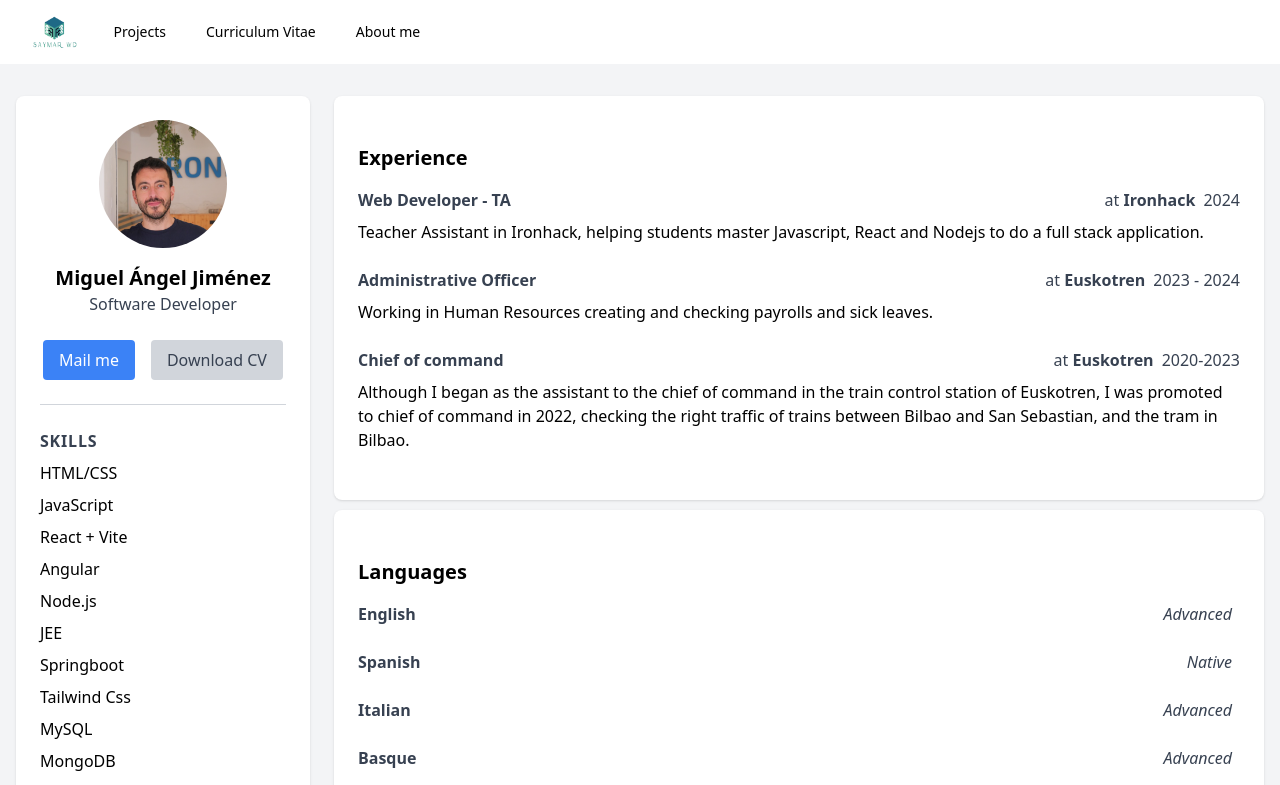
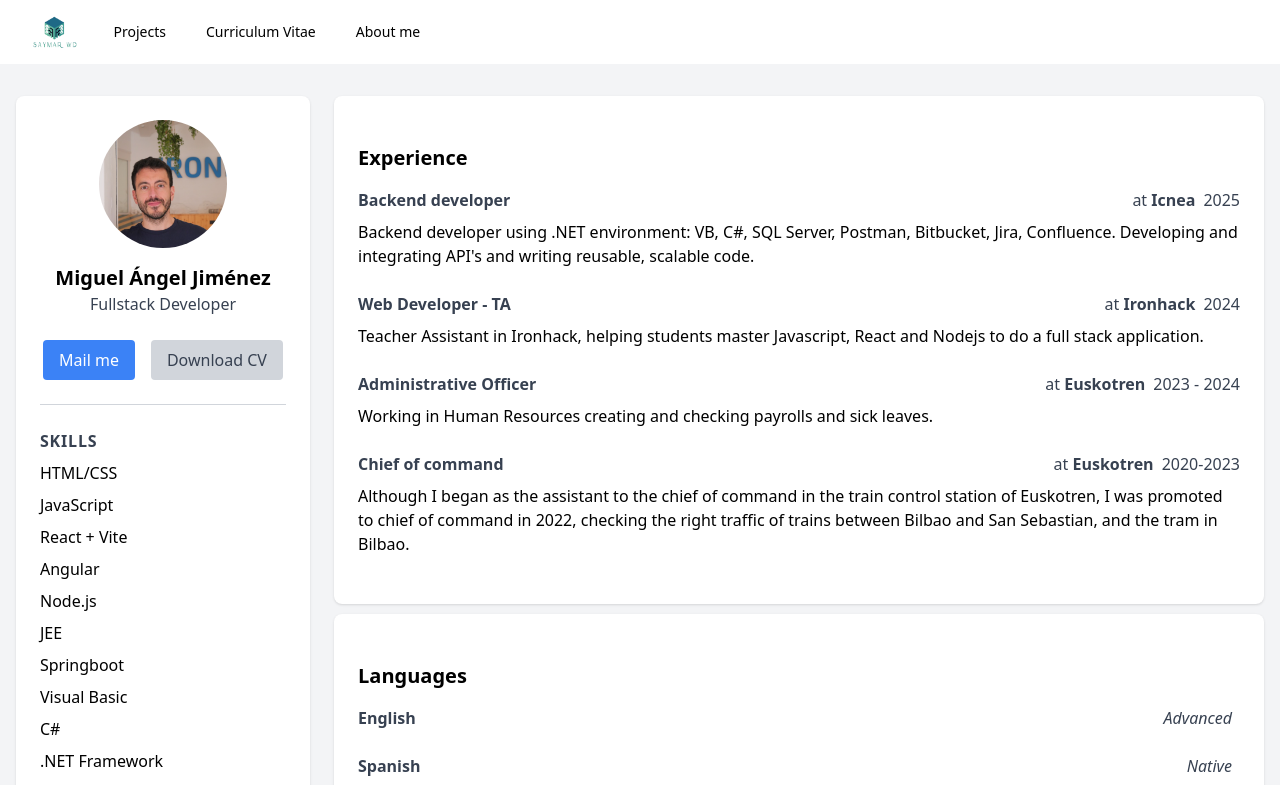
Before and after one commit to Saymar567/new-portfolio, a React (Vite) app: page /cv in a window 1280 px wide. Shown: the top 785 px of the page. Built offline with nearby package versions, Linux system fonts and the light colour scheme.

Commit message:
add new changes

```diff
--- a/src/Pages/CV.jsx
+++ b/src/Pages/CV.jsx
@@ -14,7 +14,7 @@
 
                         </img>
                         <h1 class="text-xl font-bold">Miguel Ángel Jiménez</h1>
-                        <p class="text-gray-700">Software Developer</p>
+                        <p class="text-gray-700">Fullstack Developer</p>
                         <div class="mt-6 flex flex-wrap gap-4 justify-center">
                             <a href="mailto: majc1907@gmail.com" class="bg-blue-500 hover:bg-blue-600 text-white py-2 px-4 rounded">Mail me</a>
                             <a href="CV.pdf" download="MA_Jimenez_CV" class="bg-gray-300 hover:bg-gray-400 text-gray-700 py-2 px-4 rounded">Download CV</a>
@@ -31,11 +31,15 @@
                             <li class="mb-2">Node.js</li>
                             <li class="mb-2">JEE</li>
                             <li class="mb-2">Springboot</li>
+                            <li class="mb-2">Visual Basic</li>
+                            <li class="mb-2">C#</li>
+                            <li class="mb-2">.NET Framework</li>
                             <li class="mb-2">Tailwind Css</li>
                             <li class="mb-2">MySQL</li>
                             <li class="mb-2">MongoDB</li>
                             <li class="mb-2">Eclipse</li>
                             <li class="mb-2">Visual Studio Code</li>
+                            <li class="mb-2">Visual Studio</li>
                             <li class="mb-2">IntelliJ</li>
                             <li class="mb-2">SAP</li>
                         </ul>
@@ -46,6 +50,18 @@
                 <div class="bg-white shadow rounded-lg p-6">
 
                     <h2 class="text-xl font-bold mt-6 mb-4">Experience</h2>
+                    <div class="mb-6">
+                        <div class="flex justify-between flex-wrap gap-2 w-full">
+                            <span class="text-gray-700 font-bold">Backend developer</span>
+                            <p>
+                                <span class="text-gray-700 mr-2">at <strong>Icnea</strong></span>
+                                <span class="text-gray-700">2025</span>
+                            </p>
+                        </div>
+                        <p class="mt-2">
+                        Backend developer using .NET environment: VB, C#, SQL Server, Postman, Bitbucket, Jira, Confluence. Developing and integrating API's and writing reusable, scalable code.
+                        </p>
+                    </div>
                     <div class="mb-6">
                         <div class="flex justify-between flex-wrap gap-2 w-full">
                             <span class="text-gray-700 font-bold">Web Developer - TA</span>
```
